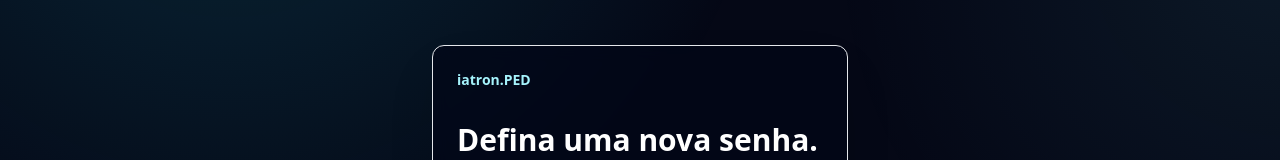
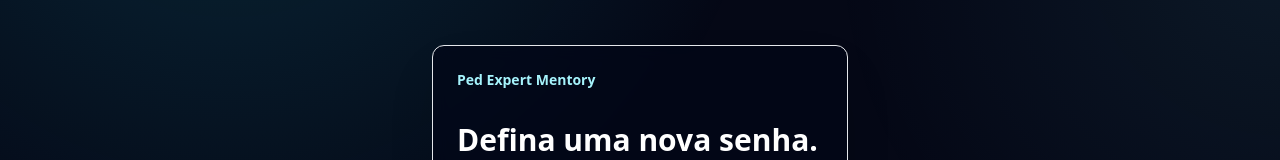
Before and after one commit to g4trader/iatron_calculator, a Next.js app in the folder frontend/: page /reset-password in a window 1280 px wide. Shown: the part 215-375 px from the top of the page. Built offline with nearby package versions, Linux system fonts and the light colour scheme; no server answers; the database is empty.

Commit message:
brand: standardize Ped Expert Mentory across platform navigation and account screens

```diff
--- a/frontend/app/reset-password/page.tsx
+++ b/frontend/app/reset-password/page.tsx
@@ -10,7 +10,7 @@ export default async function ResetPasswordPage({ searchParams }: { searchParams
     <SaaSPage>
       <div className="mx-auto grid min-h-screen max-w-md place-items-center px-4 py-10">
         <NeuralCard className="w-full p-6">
-          <Link href="/" className="mb-8 block text-sm font-black text-cyan-200">iatron.PED</Link>
+          <Link href="/ped-expert-mentory" className="mb-8 block text-sm font-black text-cyan-200">Ped Expert Mentory</Link>
           <h1 className="text-3xl font-black text-white">Defina uma nova senha.</h1>
           <p className="mt-3 text-sm leading-6 text-slate-400">O link é de uso único e expira por segurança.</p>
           {token ? (
```
